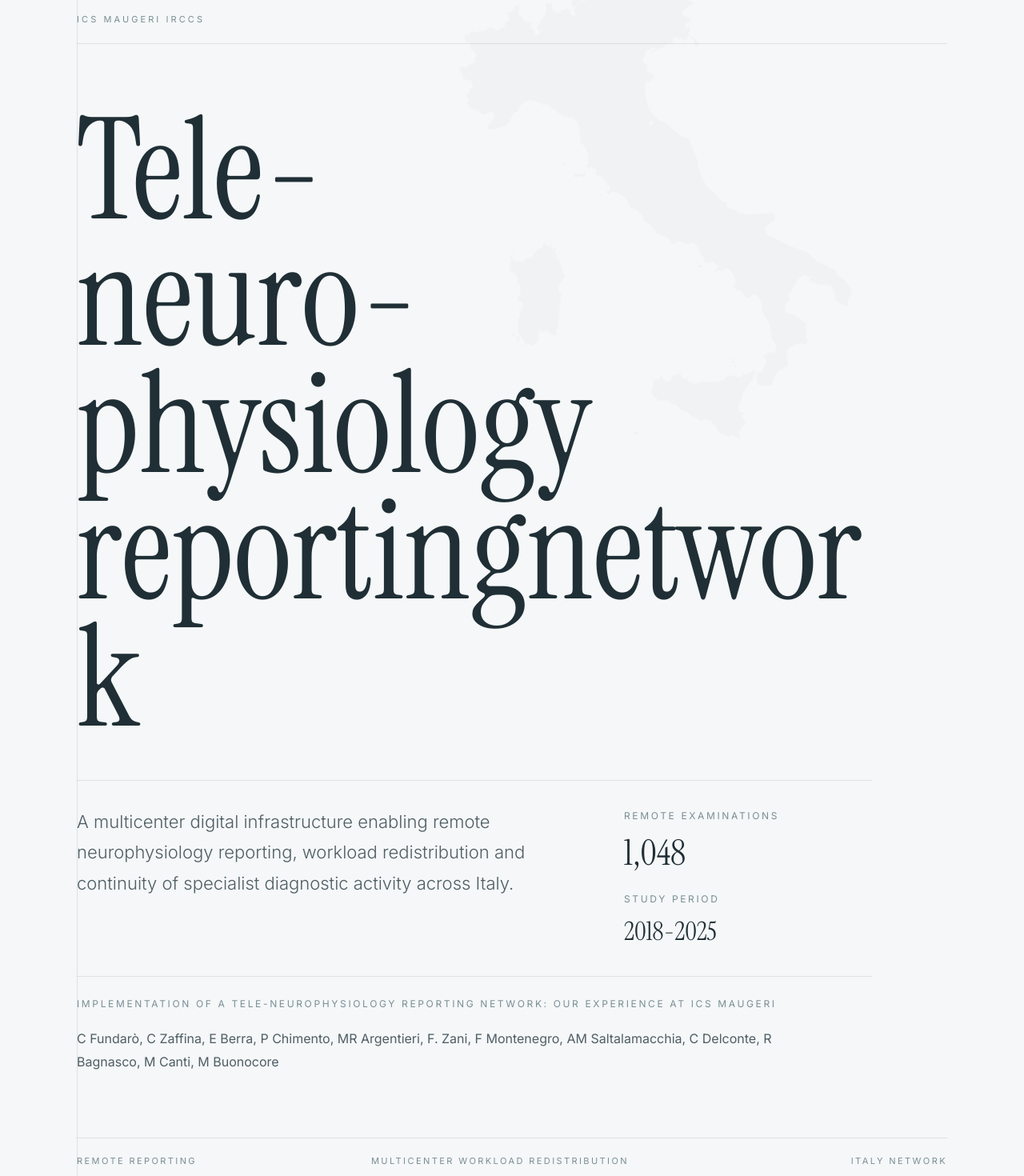
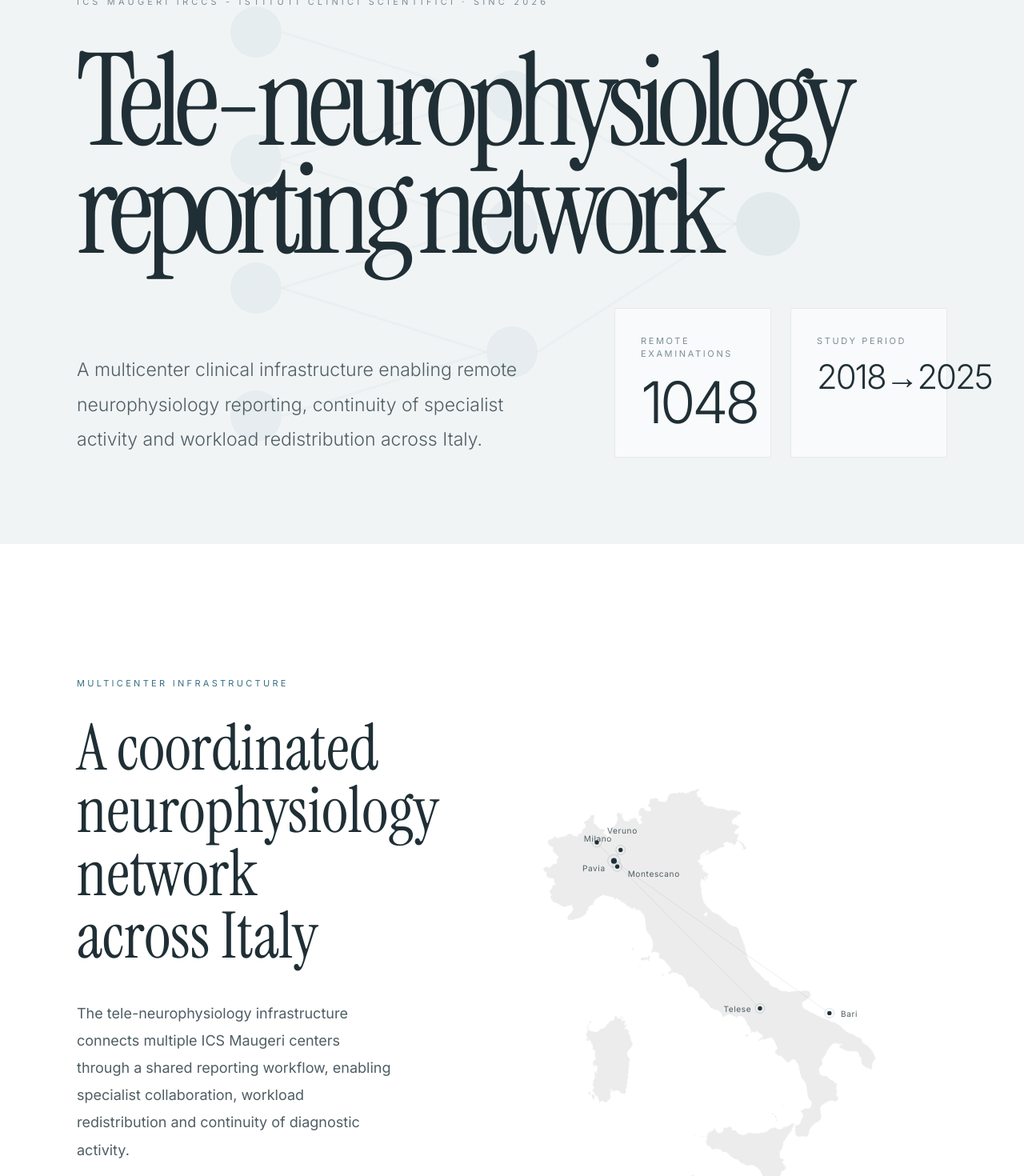
Before and after one commit to pietropace/m-tele-neuro-network, a Next.js app: page / in a window 1280 px wide. Shown: the part 120-1590 px from the top of the page at 80% size. Built offline with nearby package versions, Linux system fonts and the light colour scheme.

Commit message:
Update Hero.tsx

```diff
--- a/components/sections/Hero.tsx
+++ b/components/sections/Hero.tsx
@@ -1,57 +1,19 @@
 "use client";
 
 import { motion } from "framer-motion";
-import Image from "next/image";
 import Container from "../ui/Container";
-import HeroNetwork from "./HeroNetwork";
 
 export default function Hero() {
   return (
-    <section className="relative min-h-[100svh] overflow-hidden bg-[#F5F7F8]">
-      <div className="absolute inset-x-0 top-0 h-px bg-[#1F2F35]/10" />
-      <div className="absolute bottom-0 left-0 top-0 hidden w-px bg-[#1F2F35]/10 lg:block lg:left-[6rem]" />
-      <HeroNetwork />
+    <section className="relative min-h-screen flex items-center overflow-hidden bg-[#F5F7F8]">
+      <div className="absolute inset-0 bg-cover bg-center opacity-20" style={{ backgroundImage: "url('/neural-network.svg')" }} />
 
-      <Container className="relative z-10 flex min-h-[100svh] flex-col justify-between py-6 sm:py-10 md:py-14 lg:py-16">
+      <Container className="relative z-10">
+        <div className="max-w-[1400px]">
           <motion.div
             initial={{
               opacity: 0,
-            y: -12,
-          }}
-          animate={{
-            opacity: 1,
-            y: 0,
-          }}
-          transition={{
-            duration: 1,
-            ease: [0.22, 1, 0.36, 1],
-          }}
-          className="flex items-start justify-between gap-5 border-b border-[#1F2F35]/10 pb-4 md:gap-8 md:pb-5"
-        >
-          <div className="flex flex-col gap-3 md:gap-4">
-            <Image
-              src="/maugeri-logo.png"
-              alt="ICS Maugeri IRCCS"
-              width={425}
-              height={161}
-              priority
-              className="h-auto w-[96px] opacity-80 sm:w-[116px] md:w-[148px]"
-            />
-            <span className="text-[10px] uppercase leading-relaxed tracking-[0.22em] text-[#7A8E95] md:text-[11px] md:tracking-[0.28em]">
-              ICS Maugeri IRCCS
-            </span>
-          </div>
-          <span className="text-right text-[10px] uppercase leading-relaxed tracking-[0.22em] text-[#7A8E95] md:text-[11px] md:tracking-[0.28em]">
-            SINC 2026
-          </span>
-        </motion.div>
-
-        <div className="grid min-w-0 flex-1 items-center gap-10 py-10 sm:py-14 md:py-16 lg:grid-cols-12 lg:gap-10 lg:py-20">
-          <div className="min-w-0 lg:col-span-11">
-            <motion.div
-              initial={{
-                opacity: 0,
-                y: 28,
+              y: 40,
             }}
             animate={{
               opacity: 1,
@@ -62,83 +24,51 @@ export default function Hero() {
               ease: [0.22, 1, 0.36, 1],
             }}
           >
-              <h1 className="max-w-[1180px] break-words text-balance font-serif text-[2.92rem] leading-[0.9] tracking-normal text-[#1F2F35] min-[380px]:text-[3.25rem] sm:text-[4.6rem] md:text-[7rem] lg:text-[9.6rem] xl:text-[11rem]">
-                Tele-
-                <br />
-                neuro-
-                <br className="sm:hidden" />
-                physiology
-                <br />
-                reporting
-                <br className="sm:hidden" />
-                network
+            <div className="mb-12">
+              <span className="uppercase tracking-[0.38em] text-[11px] text-[#7A8E95]">
+                ICS Maugeri IRCCS - ISTITUTI CLINICI SCIENTIFICI · SINC 2026
+              </span>
+            </div>
+
+            <h1 className="font-serif text-[#1F2F35] leading-[0.84] tracking-[-0.07em] text-balance text-[5rem] md:text-[8rem] lg:text-[10rem] max-w-[1200px]">
+              Tele-neurophysiology reporting network
             </h1>
 
-              <div className="mt-8 grid min-w-0 max-w-5xl gap-7 border-t border-[#1F2F35]/10 pt-6 md:mt-12 md:grid-cols-12 md:gap-8 md:pt-8">
-                <p className="max-w-full text-[17px] font-light leading-[1.7] text-[#4F5E64] md:col-span-7 md:text-[22px] md:leading-[1.75]">
-                  A multicenter digital infrastructure enabling remote
-                  neurophysiology reporting, workload redistribution and
-                  continuity of specialist diagnostic activity across Italy.
-                </p>
-                <div className="grid grid-cols-2 gap-6 md:col-span-4 md:col-start-9 md:block">
-                  <div>
-                    <p className="text-[12px] uppercase leading-loose tracking-[0.22em] text-[#7A8E95]">
-                      Remote examinations
-                    </p>
-                    <p className="mt-2 font-serif text-[38px] leading-none tracking-normal text-[#1F2F35] md:mt-3 md:text-[44px]">
-                      1,048
+            <div className="mt-14 grid lg:grid-cols-12 gap-16 items-end">
+              <div className="lg:col-span-7">
+                <p className="text-[#4F5E64] text-lg md:text-[23px] leading-[1.9] font-light max-w-2xl">
+                  A multicenter clinical infrastructure enabling remote
+                  neurophysiology reporting, continuity of specialist
+                  activity and workload redistribution across Italy.
                 </p>
               </div>
-                  <div>
-                    <p className="text-[12px] uppercase leading-loose tracking-[0.22em] text-[#7A8E95] md:mt-6">
+
+              <div className="lg:col-span-5">
+                <div className="grid grid-cols-2 gap-6">
+                  <div className="thin-border bg-white/60 p-8">
+                    <div className="text-[11px] uppercase tracking-[0.24em] text-[#7A8E95]">
+                      Remote examinations
+                    </div>
+
+                    <div className="mt-4 text-[72px] leading-none tracking-[-0.06em] font-light text-[#1F2F35]">
+                      1048
+                    </div>
+                  </div>
+
+                  <div className="thin-border bg-white/60 p-8">
+                    <div className="text-[11px] uppercase tracking-[0.24em] text-[#7A8E95]">
                       Study period
-                    </p>
-                    <p className="mt-2 font-serif text-[28px] leading-none tracking-normal text-[#1F2F35] md:mt-3 md:text-[32px]">
-                      2018-2025
-                    </p>
+                    </div>
+
+                    <div className="mt-4 text-[42px] leading-none tracking-[-0.05em] font-light text-[#1F2F35]">
+                      2018→2025
                     </div>
                   </div>
                 </div>
-
-              <div className="mt-8 max-w-5xl border-t border-[#1F2F35]/10 pt-5 md:mt-10 md:pt-6">
-                <p className="text-[10px] uppercase leading-relaxed tracking-[0.16em] text-[#7A8E95] md:text-[12px] md:tracking-[0.22em]">
-                  <span className="md:hidden">
-                    Tele-neurophysiology reporting network / ICS Maugeri
-                  </span>
-                  <span className="hidden md:inline">
-                    Implementation of a tele-neurophysiology reporting network:
-                    our experience at ICS Maugeri
-                  </span>
-                </p>
-                <p className="mt-5 hidden max-w-4xl text-sm leading-[1.8] text-[#4F5E64] md:block md:text-base">
-                  C Fundarò, C Zaffina, E Berra, P Chimento, MR Argentieri,
-                  F. Zani, F Montenegro, AM Saltalamacchia, C Delconte,
-                  R Bagnasco, M Canti, M Buonocore
-                </p>
+              </div>
             </div>
           </motion.div>
         </div>
-        </div>
-
-        <motion.div
-          initial={{
-            opacity: 0,
-          }}
-          animate={{
-            opacity: 1,
-          }}
-          transition={{
-            duration: 1.2,
-            delay: 0.45,
-          }}
-          className="grid grid-cols-2 gap-4 border-t border-[#1F2F35]/10 pt-4 text-[10px] uppercase leading-relaxed tracking-[0.18em] text-[#7A8E95] md:grid-cols-3 md:pt-5 md:text-[11px] md:tracking-[0.22em]"
-        >
-          <span>Remote reporting</span>
-          <span className="hidden md:block">
-            Multicenter workload redistribution
-          </span>
-          <span className="md:text-right">Italy network</span>
-        </motion.div>
       </Container>
     </section>
   );
```
Lines whose indentation alone changed are shown as unchanged.
